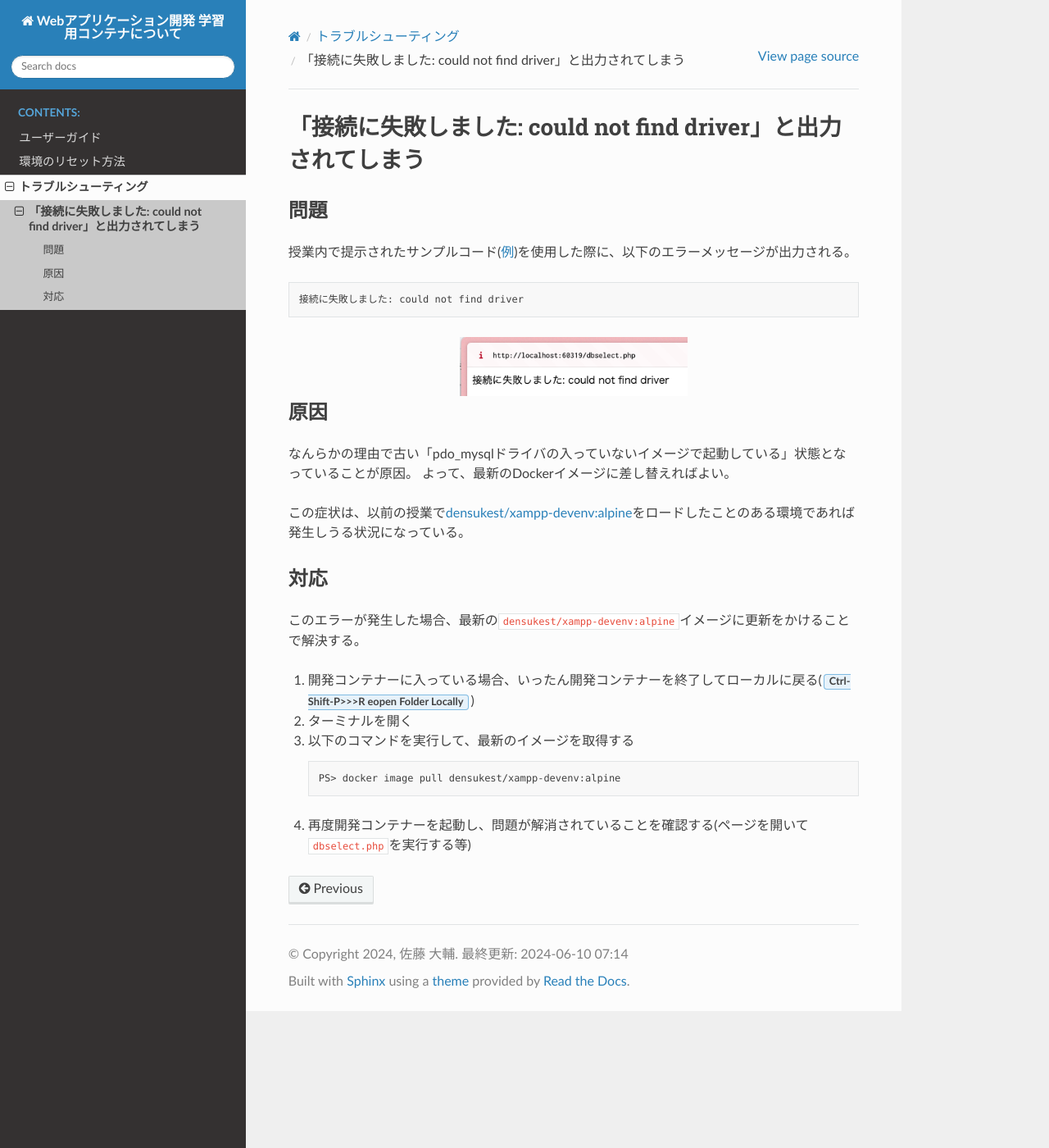
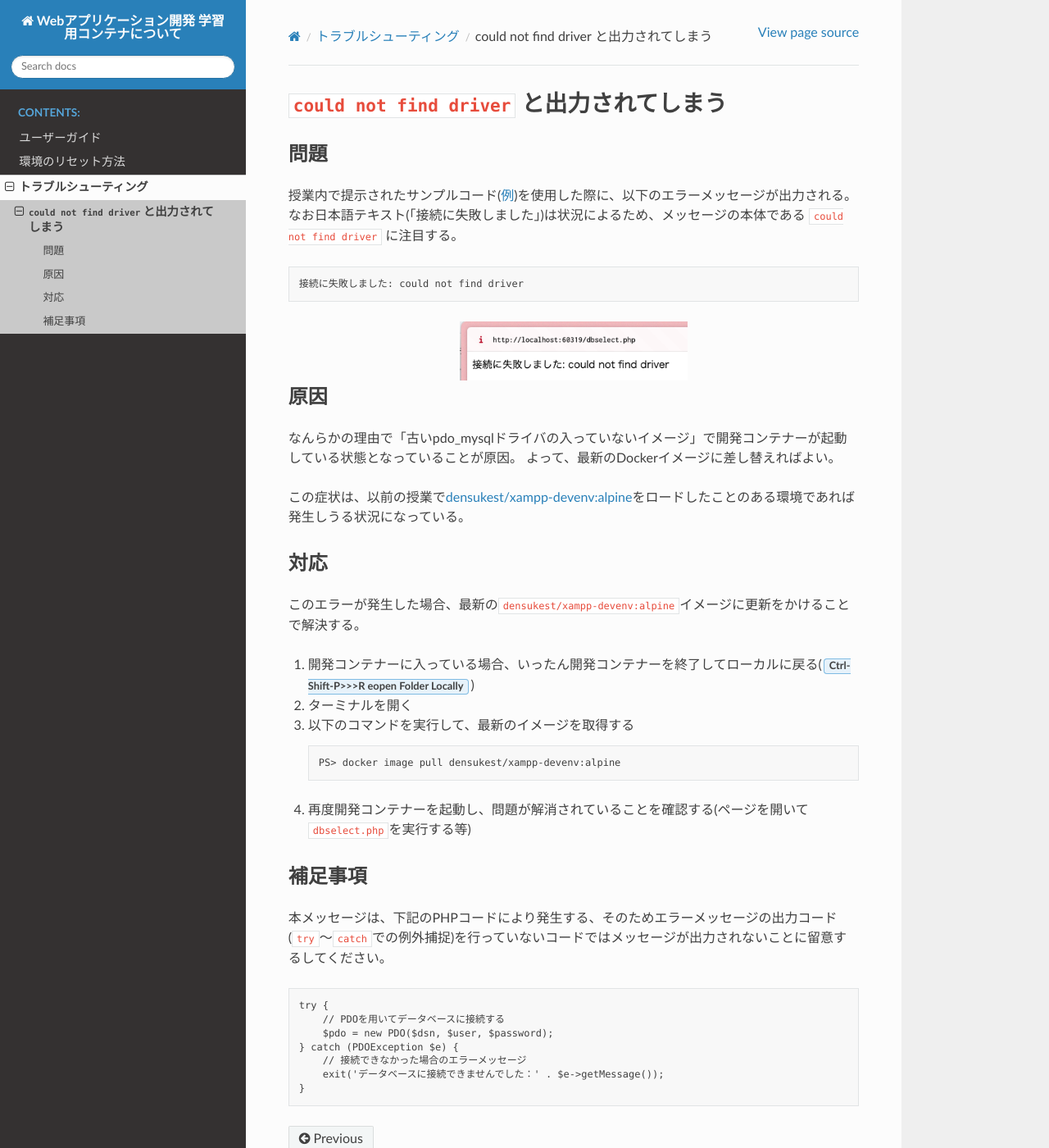
Before and after one commit to densuke/xampp-devenv-doc, a Sphinx documentation site: the page built from source/trouble/missing_driver.md, in a window 1280 px wide and 1400 px high. Shown: the whole window at 82% size. Built offline with Sphinx 7.4.7 and the Read the Docs theme 2.0.0, drawn with Linux system fonts in a browser that asks for light colours; pages that are not in the unit, such as notebooks, are missing from menus; the version number could not be read and is left out.

Commit message:
本質が日本語ではなくエラーメッセージの部分であることを明示

````diff
--- a/source/trouble/missing_driver.md
+++ b/source/trouble/missing_driver.md
@@ -1,8 +1,8 @@
-# 「接続に失敗しました: could not find driver」と出力されてしまう
+# `could not find driver` と出力されてしまう
 
 ## 問題
 
-授業内で提示されたサンプルコード([例](https://2024web1.github.io/web_app_dev/db-crud/#select%E6%96%87))を使用した際に、以下のエラーメッセージが出力される。
+授業内で提示されたサンプルコード([例](https://2024web1.github.io/web_app_dev/db-crud/#select%E6%96%87))を使用した際に、以下のエラーメッセージが出力される。なお日本語テキスト(「接続に失敗しました」)は状況によるため、メッセージの本体である `could not find driver` に注目する。
 
 ```text
 接続に失敗しました: could not find driver
@@ -16,7 +16,7 @@
 
 ## 原因
 
-なんらかの理由で古い「pdo_mysqlドライバの入っていないイメージで起動している」状態となっていることが原因。
+なんらかの理由で「古いpdo_mysqlドライバの入っていないイメージ」で開発コンテナーが起動している状態となっていることが原因。
 よって、最新のDockerイメージに差し替えればよい。
 
 この症状は、以前の授業で[densukest/xampp-devenv:alpine](https://hub.docker.com/layers/densukest/xampp-devenv/alpine/images/sha256-2f5c7036ca15793823e36f8182de8e0b0460f3130960bfe1647c110e83c0b082?context=explore)をロードしたことのある環境であれば発生しうる状況になっている。
@@ -34,3 +34,17 @@ eopen Folder Locally`)
     ```
 
 4. 再度開発コンテナーを起動し、問題が解消されていることを確認する(ページを開いて`dbselect.php`を実行する等)
+
+## 補足事項
+
+本メッセージは、下記のPHPコードにより発生する、そのためエラーメッセージの出力コード(`try`〜`catch`での例外捕捉)を行っていないコードではメッセージが出力されないことに留意するしてください。
+
+```php
+try {
+    // PDOを用いてデータベースに接続する
+    $pdo = new PDO($dsn, $user, $password);
+} catch (PDOException $e) {
+    // 接続できなかった場合のエラーメッセージ
+    exit('データベースに接続できませんでした：' . $e->getMessage());
+}
+```
````
